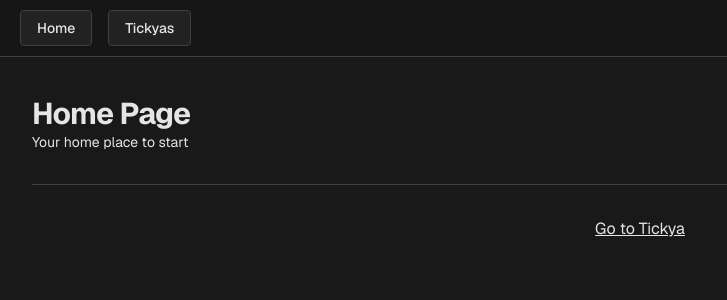
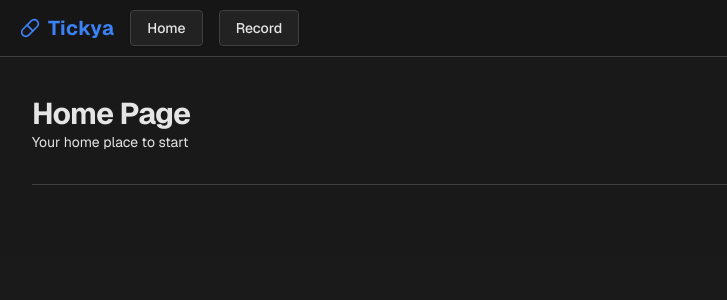
Before and after one commit to LotteFiber/tickya, a Next.js app: page / in a window 1280 px wide. Shown: the top 300 px of the page, without its empty margins (0-727 px from the left). Built offline with nearby package versions, Linux system fonts and the light colour scheme.

Commit message:
feat: add logo brand into Header component

```diff
--- a/src/app/page.tsx
+++ b/src/app/page.tsx
@@ -1,19 +1,9 @@
-import Link from "next/link";
-
 import { Heading } from "@/components/heading";
-
-import { tickyasPath } from "@/paths";
 
 const HomePage = () => {
   return (
     <div className="flex flex-1 flex-col gap-y-8">
       <Heading title="Home Page" description="Your home place to start" />
-
-      <div className="flex flex-1 flex-col items-center">
-        <Link href={tickyasPath()} className="underline">
-          Go to Tickya
-        </Link>
-      </div>
     </div>
   );
 };
--- a/src/app/tickyas/page.tsx
+++ b/src/app/tickyas/page.tsx
@@ -23,7 +23,7 @@ const TICKYA_ICONS = {
 const TickyasPage = () => {
   return (
     <div className="flex flex-1 flex-col gap-y-8">
-      <Heading title="Tickya Page" />
+      <Heading title="Record Page" />
 
       <Table className="animate-fade-in-from-top">
         <TableHeader>
--- a/src/components/header.tsx
+++ b/src/components/header.tsx
@@ -1,4 +1,6 @@
+import { LucidePill } from "lucide-react";
 import Link from "next/link";
+import { cloneElement } from "react";
 
 import { buttonVariants } from "@/components/ui/button";
 
@@ -7,6 +9,12 @@ import { homePath, tickyasPath } from "@/paths";
 const Header = () => {
   return (
     <nav className="supports-backdrop-blur:bg-background/60 bg-background/95 backgdrop-blur w-ful fixed top-0 right-0 left-0 z-20 flex gap-x-4 border-b px-5 py-2.5">
+      <div className="flex items-center justify-center gap-x-2">
+        {cloneElement(<LucidePill />, {
+          className: "w-5 h-5 text-primary",
+        })}
+        <h1 className="text-primary text-xl font-bold tracking-wide">Tickya</h1>
+      </div>
       <div>
         <Link
           href={homePath()}
@@ -20,7 +28,7 @@ const Header = () => {
           href={tickyasPath()}
           className={buttonVariants({ variant: "outline" })}
         >
-          Tickyas
+          Record
         </Link>
       </div>
     </nav>
```
